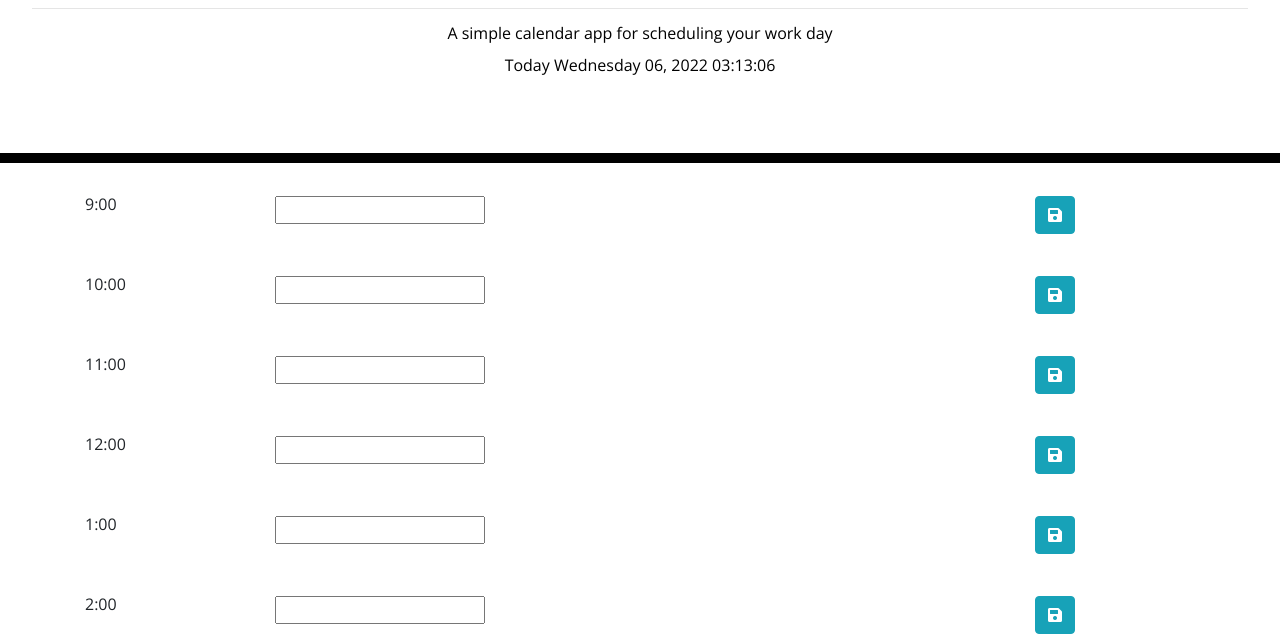
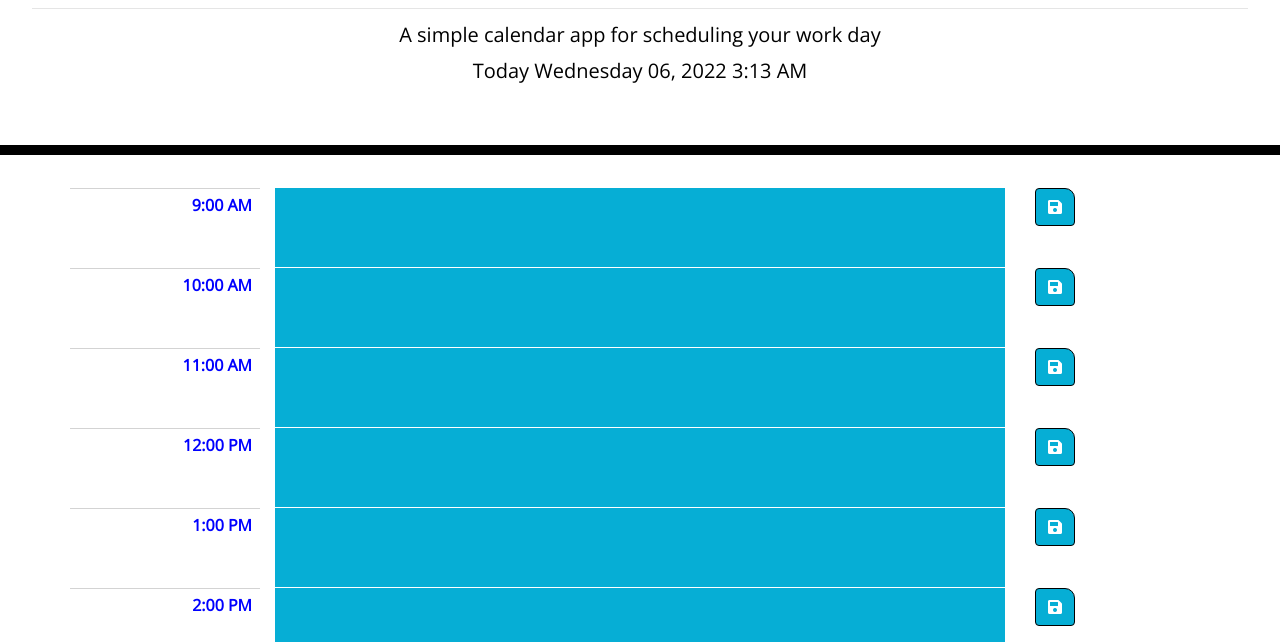
Before and after one commit to vi3t4lov3/Day-Planner, a plain HTML site: page index.html in a window 1280 px wide. Shown: the part 158-800 px from the top of the page. Drawn offline with nearby package versions, Linux system fonts and the light colour scheme.

Commit message:
add the AM PM for time, & add the statement to change the color when the current time change

```diff
--- a/css/style.css
+++ b/css/style.css
@@ -69,3 +69,27 @@ textarea {
   font-size: 20px;
   transition: all 0.3s ease-in-out;
 }
+/* my custom to overwrite the Jquery or Bootstrap */
+.btn {
+
+}
+
+.btn-info {
+  background-color: #06aed5;
+  border-color: #000000;
+  border-top-right-radius: 10px;
+}
+.inputText {
+  width: 100%;
+  height: 100%;
+  border: none;
+  background-color: #06aed5;
+}
+.timeCol {
+  border-top: 1px solid #d3d3d3;
+  text-align: right;
+  padding: .5em;
+}
+#currentDay {
+  margin-bottom: 0em;
+}
--- a/index.html
+++ b/index.html
@@ -27,8 +27,8 @@
     <header class="jumbotron">
       <h1 class="display-3">Work Day Scheduler</h1>
       <div class="clearfix"></div><hr />
-      <p class="lead-1">A simple calendar app for scheduling your work day</p>
-      <p id="currentDay" class="lead-2"></p>
+      <p class="lead">A simple calendar app for scheduling your work day</p>
+      <p id="currentDay" class="lead"></p>
 
     </header>
     <div class="container">
--- a/js/script.js
+++ b/js/script.js
@@ -1,26 +1,34 @@
     var todayDisplayEl = $('#currentDay');
+    var mainEL = $('container');
 
     //display the current day
 function displayCurrentDay() {
-    var today = moment().format('dddd DD, YYYY hh:mm:ss');
+    var today = moment().format('dddd DD, YYYY LT');
     todayDisplayEl.text(`Today ${today}`);
 }
 setInterval(displayCurrentDay, 1000);
 
-$('document').ready(function() {
-    var businessHours = [9, 10, 11, 12, 13, 14, 15, 16, 17];
+$('mainEL').ready(function() {
+    var businessHours = [9, 10, 11, 12, 13, 14, 15, 16, 17, 18, 19, 20];
 
     for (i = 0 ; i < businessHours.length; i++) {
         displayScheduleTimes(i, businessHours[i]);
     }
-
     // create a work schedule hours
 function displayScheduleTimes(i, businessHours) {
+    // display AM & PM
     var displayHours = businessHours > 12 ? businessHours - 12 : businessHours;
+    var dayNight = '';
+    if (businessHours < 12) {
+        dayNight = ' AM'
+    }
+    else {
+        dayNight =' PM';
+    }
     //display list of business hours 9 am to 5pm
-    var businessHoursColumn = $(`<div class='col-sm-2 timeCol'></div>`).text(displayHours + ':00');
+    var businessHoursColumn = $(`<div class='col-sm-2 timeCol'></div>`).text(displayHours + ':00' + dayNight).css({color: 'blue', fontWeight: 'bold'});''
     // display the scheduleNoteColumn
-    var scheduleNoteColumn = $(`<div class='col-sm-8 schedule' id='${businessHours + 'a'}'><input class='inputText'></div>`);
+    var scheduleNoteColumn = $(`<div class='col-sm-8' id='${businessHours + 'a'}'><input class='inputText'></div>`);
     //display the save button
     var saveColumn = $(`<div class='col-sm-2' id='save'><button type='button' class='btn btn-info' id='${businessHours + 'b'}'><i class='fas fa-save'></i></button></div>`);
     //display the row of 3 column above
@@ -29,17 +37,30 @@ function displayScheduleTimes(i, businessHours) {
     //appending row to the home page HTML
     $('.container').append(displayRow)
 
+    //getting the localStorage
     var savedNote = window.localStorage.getItem(businessHours + 'a');
     if (savedNote !== null) {
         $('#' + businessHours + 'a input').val(savedNote);
     }
 }
+    //setting the key value to local storage
     $('.btn').on('click', function(){
         var buttonId = $(this).attr('id');
         var textId = buttonId.replace('b', 'a');
         var textContent = $('#' + textId).children()[0].value;
-    // console.log(textContent)
         localStorage.setItem(textId, textContent);
     });
 
+    // set color
+    var currentHour = moment().format('LT');
+    if (businessHours === currentHour) {
+        $('#' + businessHours).css('backgroundColor', 'red');
+    }
+    else if (businessHours > currentHour) {
+        // $('#' + businessHours).css('backgroundColor', 'blue');
+    }
+    else {
+        $('#' + businessHours).css('backgroundColor', 'yellow');
+    }
+
 });
```
Lines whose indentation alone changed are shown as unchanged.
